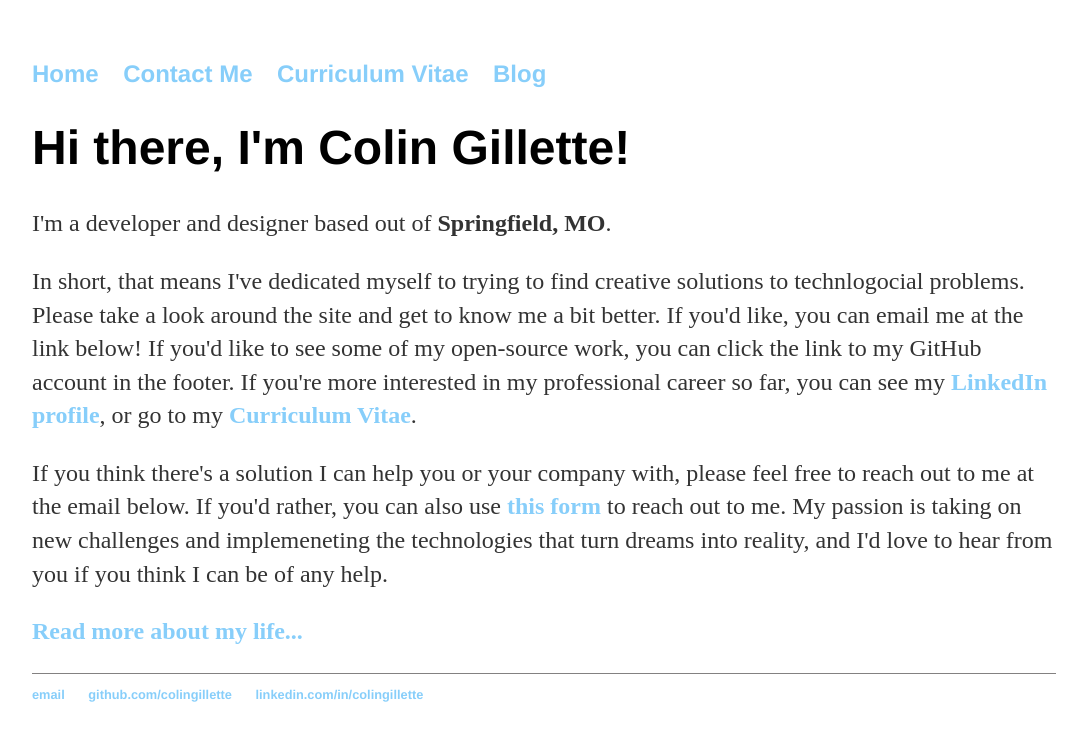
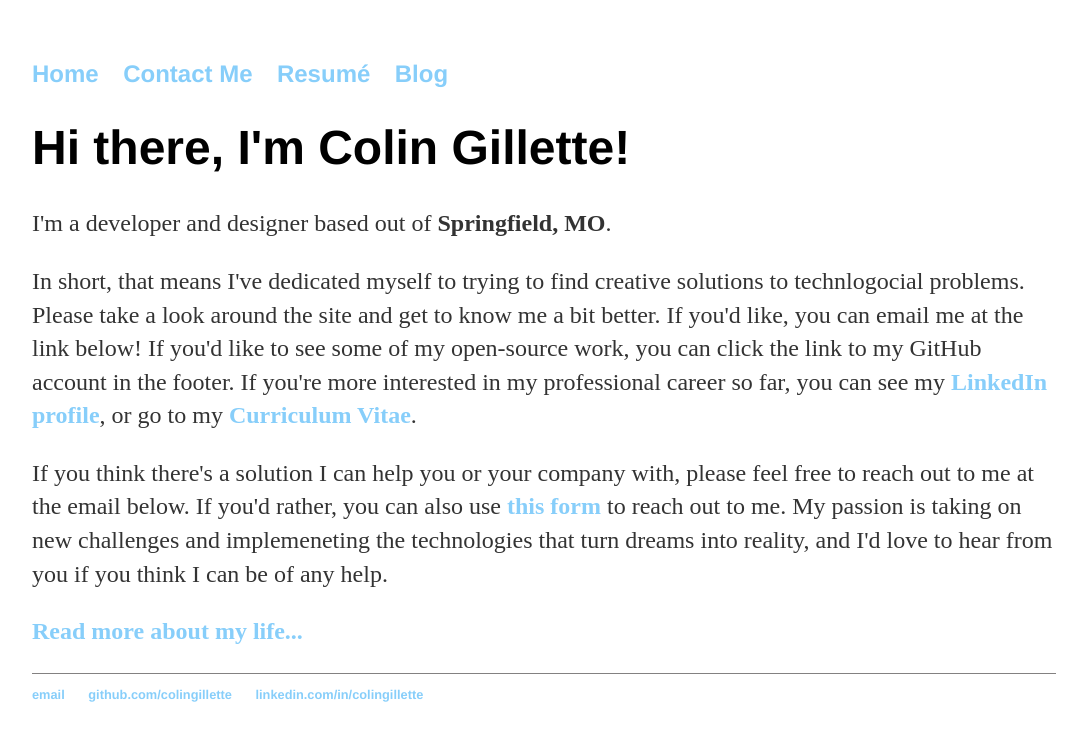
Before and after one commit to colingillette/colingillette.github.io, a Jekyll site: the page built from index.html, in a window 1280 px wide. Shown: the top 741 px of the page, without its empty margins (96-1178 px from the left). Built offline with Jekyll 4.4.1, drawn with Linux system fonts in a browser that asks for light colours.

Commit message:
replace cv with resume

```diff
--- a/_layouts/default.html
+++ b/_layouts/default.html
@@ -10,7 +10,7 @@
     		<ul>
         		<li><a class="top-nav" href="/">Home</a></li>
 	        	<li><a class="top-nav" href="/contact">Contact Me</a></li>
-        		<li><a class="top-nav" href="/cv">Curriculum Vitae</a></li>
+        		<li><a class="top-nav" href="/resume">Resum&#233;</a></li>
         		<li><a class="top-nav" href="/blog">Blog</a></li>
     		</ul>
 		</nav>
```
Also changed, not shown: resume/index.html (renamed from cv/index.html).
